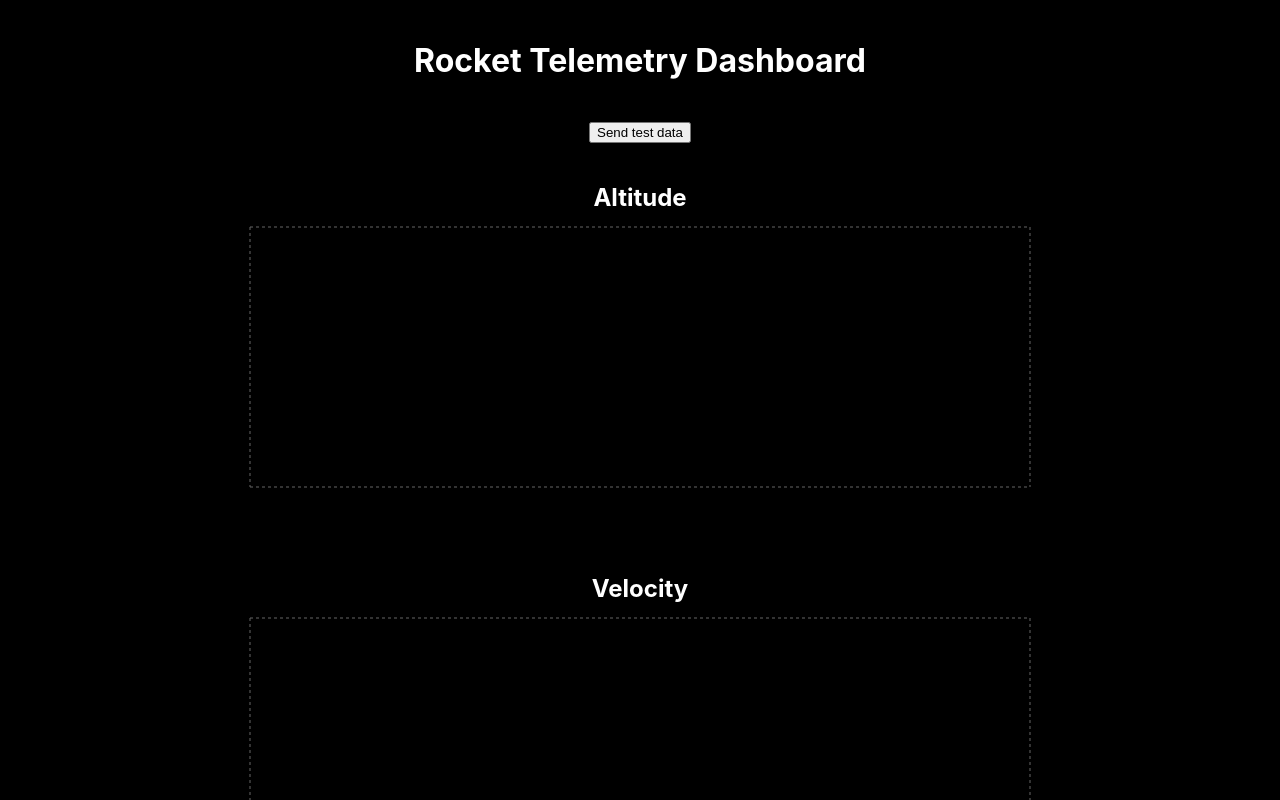
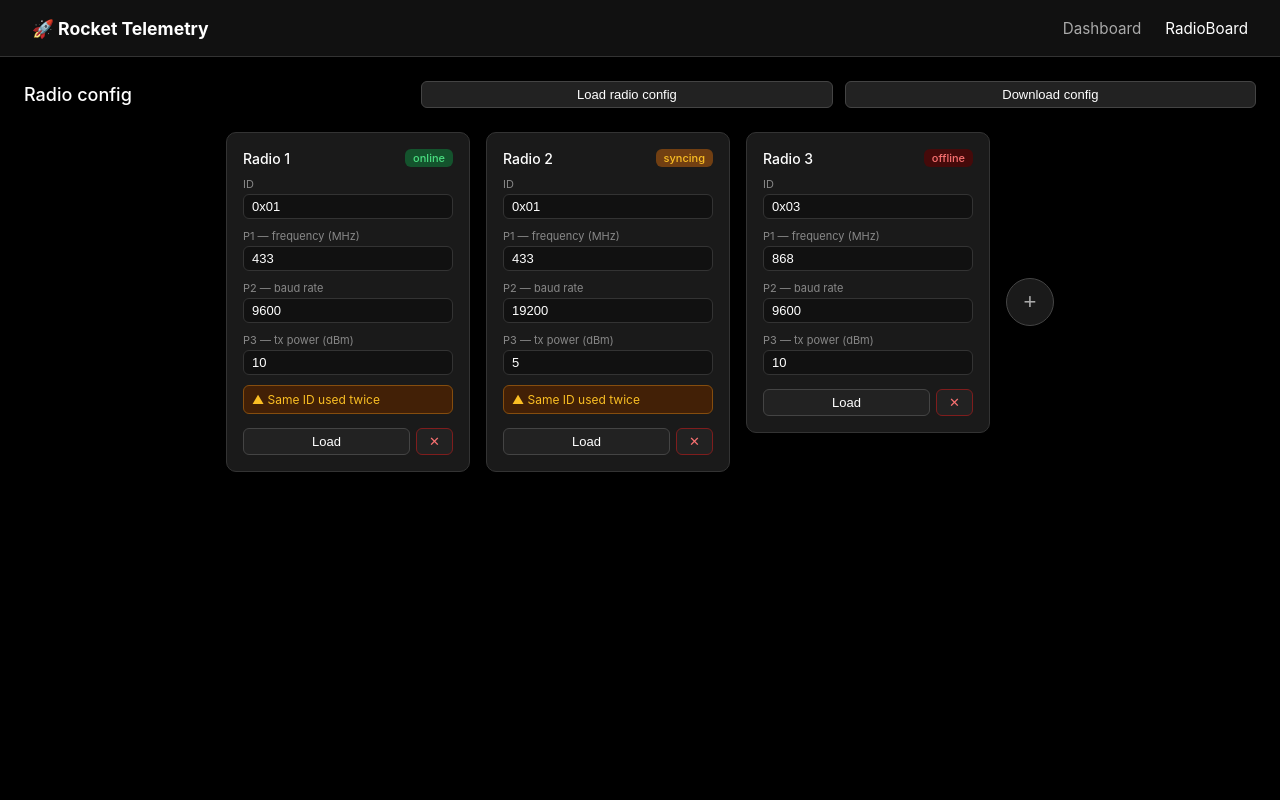
Before and after one commit to amelivelasco/Rocket-Telemetry-Dashboard, a React (Create React App) app in the folder client/: page /radioBoard in a window 1280 px wide. Shown: the top 800 px of the page. Built offline with nearby package versions, Linux system fonts and the light colour scheme; no server answers.

Commit message:
dev: new component RadioCards

```diff
--- a/client/package.json
+++ b/client/package.json
@@ -12,6 +12,7 @@
     "jquery": "^4.0.0",
     "react": "^18.3.1",
     "react-dom": "^18.3.1",
+    "react-router-dom": "^7.13.1",
     "react-scripts": "5.0.1",
     "recharts": "^2.12.7",
     "web-vitals": "^2.1.4"
--- a/client/src/App.jsx
+++ b/client/src/App.jsx
@@ -1,6 +1,19 @@
+import { BrowserRouter, Routes, Route } from "react-router-dom";
+import Navbar from "./components/navBar/navBar";
 import Dashboard from "./pages/dashboard/dashboard";
+import RadioBoard from "./pages/radioBoard/radioBoard";
 
 function App() {
-  return <Dashboard></Dashboard>
+  return (
+    <BrowserRouter>
+      <div style={{ backgroundColor: "black", minHeight: "100vh", color: "white" }}>
+        <Navbar />
+        <Routes>
+          <Route path="/" element={<Dashboard />} />
+          <Route path="/radioBoard" element={<RadioBoard />} />
+        </Routes>
+      </div>
+    </BrowserRouter>
+  );
 }
 export default App;
--- /dev/null
+++ b/client/src/components/navBar/navBar.css
@@ -0,0 +1,32 @@
+.navbar {
+  display: flex;
+  align-items: center;
+  justify-content: space-between;
+  padding: 0 2rem;
+  height: 56px;
+  background-color: #111;
+  border-bottom: 1px solid #333;
+}
+
+.navbar-brand {
+  font-size: 1.1rem;
+  font-weight: bold;
+  color: white;
+}
+
+.navbar-links {
+  display: flex;
+  gap: 1.5rem;
+}
+
+.navbar-links a {
+  color: #aaa;
+  text-decoration: none;
+  font-size: 0.95rem;
+  transition: color 0.2s;
+}
+
+.navbar-links a:hover,
+.navbar-links a.active {
+  color: white;
+}
--- /dev/null
+++ b/client/src/components/navBar/navBar.jsx
@@ -0,0 +1,19 @@
+import { NavLink } from "react-router-dom";
+import "./navBar.css";
+
+function NavBar() {
+  return (
+    <nav className="navbar">
+      <span className="navbar-brand">🚀 Rocket Telemetry</span>
+      <div className="navbar-links">
+        <NavLink to="/" end className={({ isActive }) => isActive ? "active" : ""}>
+          Dashboard
+        </NavLink>
+        <NavLink to="/radioBoard" className={({ isActive }) => isActive ? "active" : ""}>
+          RadioBoard
+        </NavLink>
+      </div>
+    </nav>
+  );
+}
+export default NavBar;
--- /dev/null
+++ b/client/src/components/radioCard/radioCard.css
@@ -0,0 +1,17 @@
+.radio-card { background: #1a1a1a; border: 1px solid #333; border-radius: 10px; padding: 1rem; width: 210px; display: flex; flex-direction: column; gap: 10px; }
+.card-header { display: flex; align-items: center; justify-content: space-between; }
+.card-title { font-size: 14px; font-weight: 500; }
+.badge { font-size: 11px; padding: 2px 8px; border-radius: 6px; font-weight: 500; }
+.badge-online  { background: #14532d; color: #4ade80; }
+.badge-syncing { background: #713f12; color: #fbbf24; }
+.badge-offline { background: #450a0a; color: #f87171; }
+.field { display: flex; flex-direction: column; gap: 3px; }
+.field label { font-size: 11px; color: #888; }
+.field input { font-size: 13px; padding: 4px 8px; border: 1px solid #333; border-radius: 6px; background: #111; color: #fff; width: 100%; box-sizing: border-box; }
+.field input:focus { outline: none; border-color: #666; }
+.warn-box { background: #422006; border: 1px solid #854d0e; border-radius: 6px; padding: 6px 8px; font-size: 12px; color: #fbbf24; }
+.card-footer { display: flex; gap: 6px; margin-top: 4px; }
+.btn { padding: 5px 12px; font-size: 13px; border: 1px solid #444; border-radius: 6px; background: #222; color: #fff; cursor: pointer; flex: 1; }
+.btn:hover { background: #333; }
+.btn-danger { border-color: #7f1d1d; color: #f87171; flex: 0; }
+.btn-danger:hover { background: #450a0a; }
--- /dev/null
+++ b/client/src/components/radioCard/radioCard.jsx
@@ -0,0 +1,42 @@
+import "./radioCard.css";
+
+const STATUS_BADGE = {
+  online:  { label: "online",  cls: "badge-online" },
+  syncing: { label: "syncing", cls: "badge-syncing" },
+  offline: { label: "offline", cls: "badge-offline" },
+};
+
+function RadioCard({ radio, index, onChange, onLoad, onRemove }) {
+  const badge = STATUS_BADGE[radio.status];
+  return (
+    <div className="radio-card">
+      <div className="card-header">
+        <span className="card-title">Radio {radio.uid}</span>
+        <span className={`badge ${badge.cls}`}>{badge.label}</span>
+      </div>
+      {[
+        { key: "idVal", label: "ID" },
+        { key: "p1",    label: "P1 — frequency (MHz)" },
+        { key: "p2",    label: "P2 — baud rate" },
+        { key: "p3",    label: "P3 — tx power (dBm)" },
+      ].map(({ key, label }) => (
+        <div className="field" key={key}>
+          <label>{label}</label>
+          <input
+            value={radio[key]}
+            onChange={e => onChange(index, key, e.target.value)}
+          />
+        </div>
+      ))}
+      {radio.errors?.map(err => (
+        <div className="warn-box" key={err}>▲ {err}</div>
+      ))}
+      <div className="card-footer">
+        <button className="btn" onClick={() => onLoad(index)}>Load</button>
+        <button className="btn btn-danger" onClick={() => onRemove(index)}>✕</button>
+      </div>
+    </div>
+  );
+}
+
+export default RadioCard
--- /dev/null
+++ b/client/src/pages/radioBoard/radioBoard.css
@@ -0,0 +1,6 @@
+.radio-page { padding: 1.5rem; min-height: 100vh; }
+.topbar { display: flex; align-items: center; gap: 12px; margin-bottom: 1.5rem; }
+.topbar h2 { margin: 0; font-size: 18px; font-weight: 500; flex: 1; }
+.cards-wrap { display: flex; flex-wrap: wrap; gap: 1rem; align-items: flex-start; justify-content: center; }
+.add-btn { width: 48px; height: 48px; border-radius: 50%; border: 1px solid #444; background: #1a1a1a; color: #aaa; font-size: 22px; cursor: pointer; display: flex; align-items: center; justify-content: center; align-self: center; }
+.add-btn:hover { background: #333; color: #fff; }
--- /dev/null
+++ b/client/src/pages/radioBoard/radioBoard.jsx
@@ -0,0 +1,74 @@
+import { useState } from "react";
+import "./radioBoard.css";
+import RadioCard from "../../components/radioCard/radioCard"
+
+function validate(radios) {
+  const ids = radios.map(r => r.idVal);
+  return radios.map(r => ({
+    ...r,
+    errors: ids.filter(id => id === r.idVal).length > 1
+      ? ["Same ID used twice"]
+      : [],
+  }));
+}
+
+let nextId = 4;
+
+const DEFAULT_RADIOS = validate([
+  { uid: 1, status: "online",  idVal: "0x01", p1: "433", p2: "9600",  p3: "10" },
+  { uid: 2, status: "syncing", idVal: "0x01", p1: "433", p2: "19200", p3: "5"  },
+  { uid: 3, status: "offline", idVal: "0x03", p1: "868", p2: "9600",  p3: "10" },
+]);
+
+function RadioBoard() {
+  const [radios, setRadios] = useState(DEFAULT_RADIOS);
+
+  const handleChange = (i, key, value) => {
+    const updated = radios.map((r, idx) => idx === i ? { ...r, [key]: value } : r);
+    setRadios(validate(updated));
+  };
+
+  const handleLoad = (i) => {
+    setRadios(r => r.map((radio, idx) => idx === i ? { ...radio, status: "syncing" } : radio));
+    setTimeout(() => {
+      setRadios(r => r.map((radio, idx) => idx === i ? { ...radio, status: "online" } : radio));
+    }, 1500);
+  };
+
+  const handleRemove = (i) => {
+    setRadios(r => validate(r.filter((_, idx) => idx !== i)));
+  };
+
+  const handleAdd = () => {
+    const uid = nextId++;
+    setRadios(r => validate([...r, {
+      uid, status: "offline",
+      idVal: `0x0${uid}`, p1: "433", p2: "9600", p3: "10",
+    }]));
+  };
+
+  return (
+    <div className="radio-page">
+      <div className="topbar">
+        <h2>Radio config</h2>
+        <button className="btn">Load radio config</button>
+        <button className="btn">Download config</button>
+      </div>
+      <div className="cards-wrap">
+        {radios.map((r, i) => (
+          <RadioCard
+            key={r.uid}
+            radio={r}
+            index={i}
+            onChange={handleChange}
+            onLoad={handleLoad}
+            onRemove={handleRemove}
+          />
+        ))}
+        <button className="add-btn" onClick={handleAdd}>+</button>
+      </div>
+    </div>
+  );
+}
+
+export default RadioBoard;
```
Also changed, not shown: 1 other file (tests, documents, lock files or other folders).
